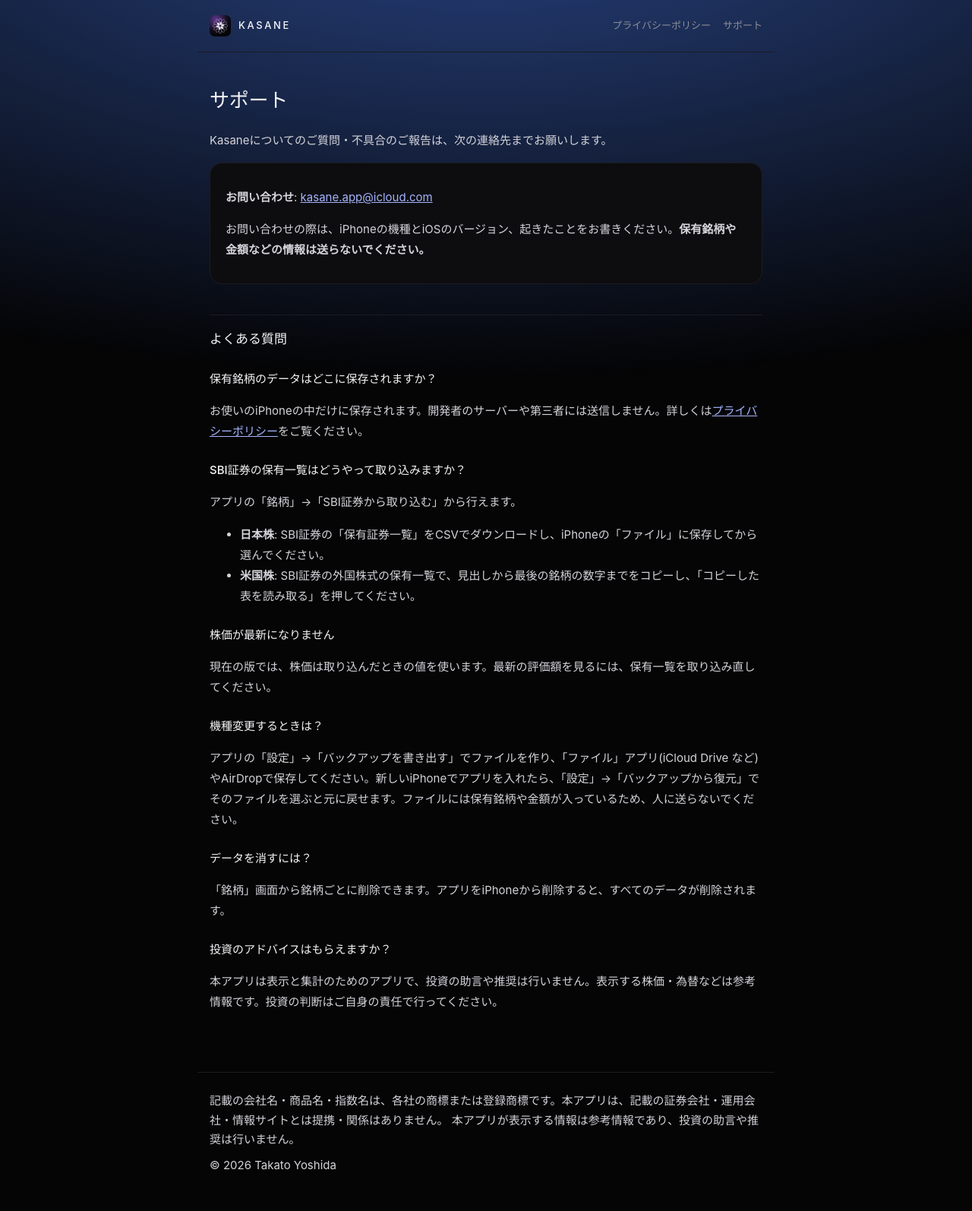
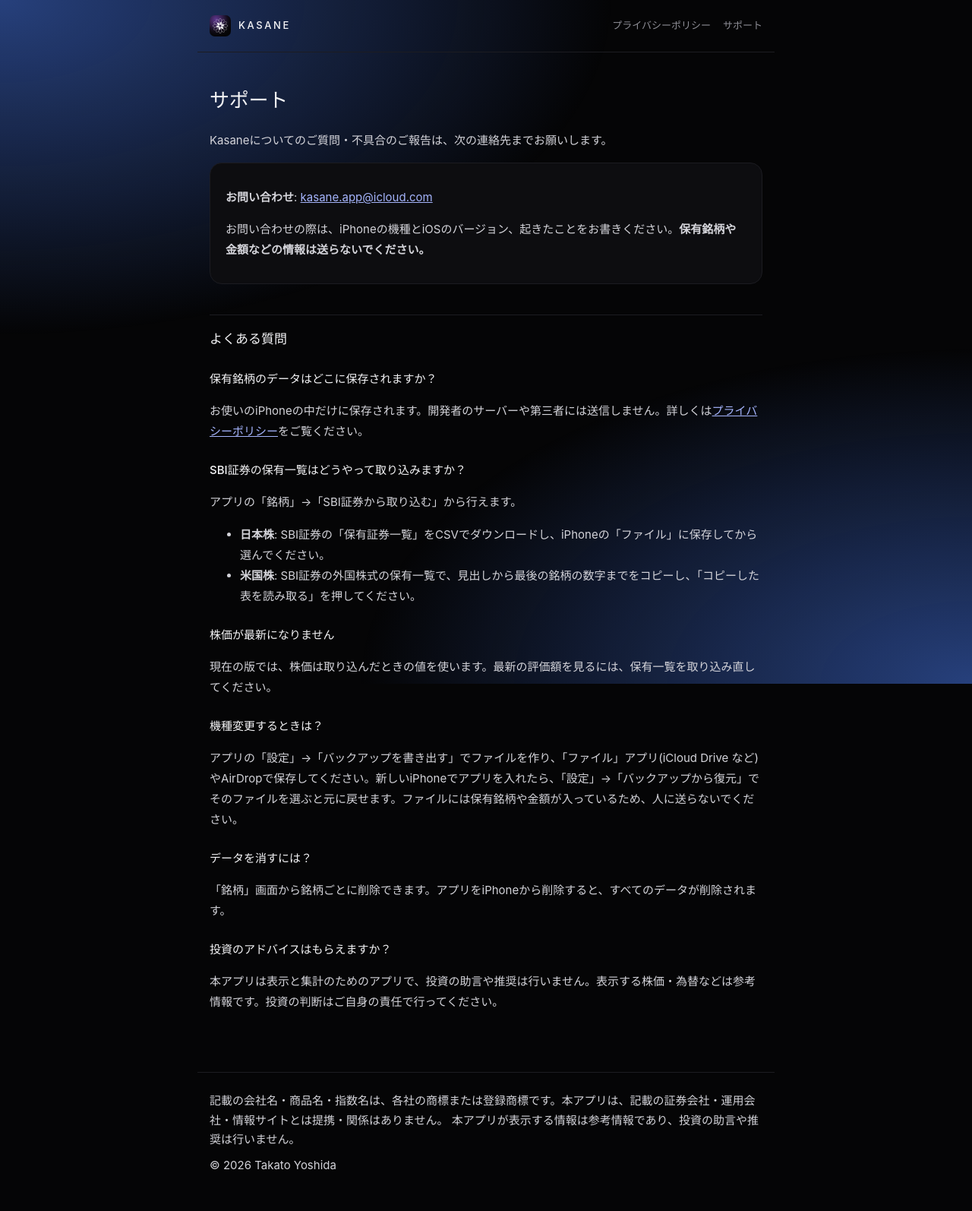
Before and after one commit to kasane-app/kasane-app.github.io, a Jekyll site: the page built from support.md, in a window 1280 px wide. Shown: the whole page at 76% size. Built offline with Jekyll 4.4.1, drawn with Linux system fonts in a browser that asks for light colours.

Commit message:
光の位置を左上と右下にする(お試し)

```diff
--- a/assets/glow.js
+++ b/assets/glow.js
@@ -1,4 +1,4 @@
-// 画面の上に差す光の色を、スクロールに合わせて変える(藍→千歳緑→深緋→江戸紫→金)
+// 画面の左上と右下に差す光の色を、スクロールに合わせて変える(藍→千歳緑→深緋→江戸紫→金)
 // アプリの「資産が育つと、光の色が変わる」をページでも感じられるようにする
 (function () {
   var tiers = [
--- a/assets/style.css
+++ b/assets/style.css
@@ -22,16 +22,16 @@ body {
 
 a { color: var(--link); }
 
-/* 画面の上に差す光。スクロールに合わせて、アプリの節目の色(藍→千歳緑→深緋→江戸紫→金)に変わる(glow.js) */
+/* 画面の左上と右下に差す光。スクロールに合わせて、アプリの節目の色(藍→千歳緑→深緋→江戸紫→金)に変わる(glow.js) */
 .glow {
   position: fixed;
-  top: 0;
-  left: 0;
-  right: 0;
-  height: 85vh;
+  inset: 0;
   pointer-events: none;
   z-index: -1;
-  background: radial-gradient(ellipse 150% 100% at 50% -15%, var(--glow, rgba(47, 79, 154, 0.8)), transparent 80%);
+  /* 左上と右下から、斜めに光が差す */
+  background:
+    radial-gradient(ellipse 90% 70% at 0% 0%, var(--glow, rgba(47, 79, 154, 0.8)), transparent 70%),
+    radial-gradient(ellipse 90% 70% at 100% 100%, var(--glow, rgba(47, 79, 154, 0.8)), transparent 70%);
 }
 
 .site-header {
```
